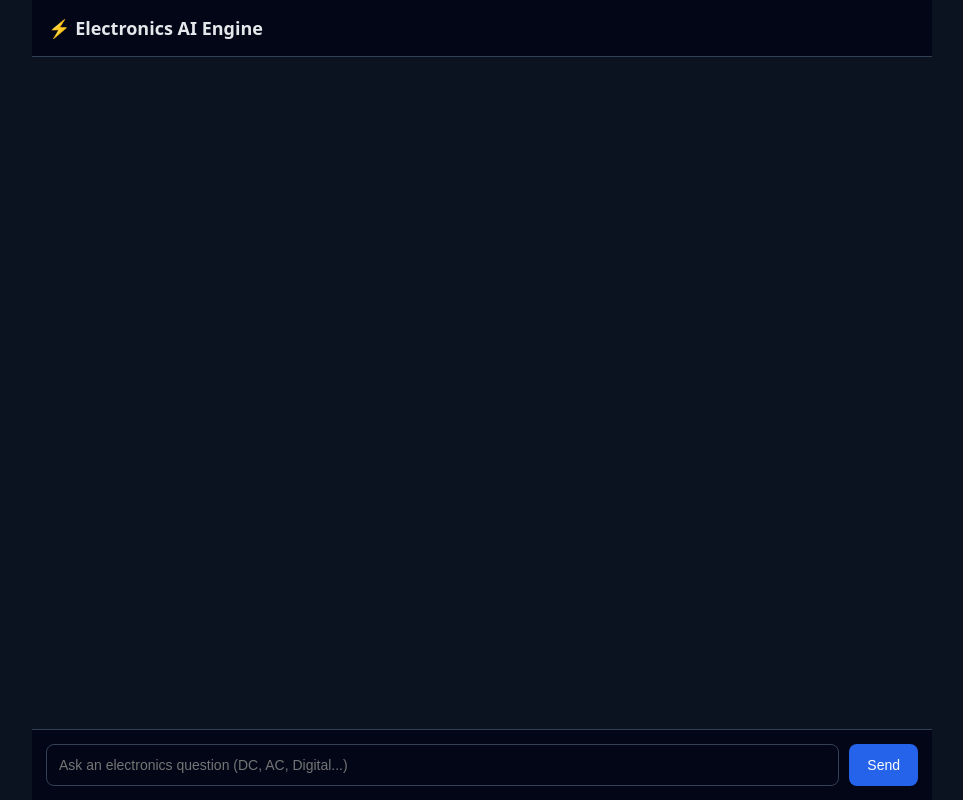
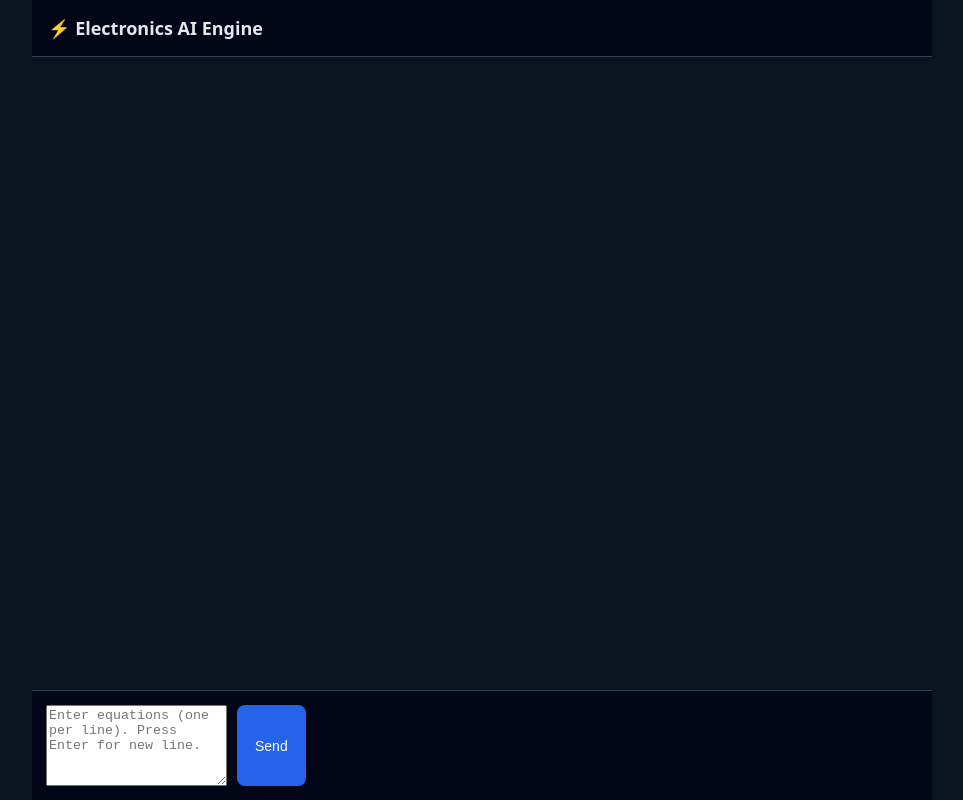
Before and after one commit to Surudmahajan/electronics-frontend, a plain HTML site: page index.html in a window 1280 px wide. Shown: the whole page, without its empty margins (158-1121 px from the left). Drawn offline with Linux system fonts and the light colour scheme.

Commit message:
Update index.html

```diff
--- a/index.html
+++ b/index.html
@@ -15,12 +15,13 @@
   <div id="chat" class="chat"></div>
 
   <div class="input-area">
-    <input
-      id="userInput"
-      type="text"
-      placeholder="Ask an electronics question (DC, AC, Digital...)"
-      autocomplete="off"
-    />
+   <textarea
+  id="userInput"
+  rows="5"
+  placeholder="Enter equations (one per line). Press Enter for new line."
+  autocomplete="off"
+></textarea>
+
     <button onclick="sendMessage()">Send</button>
   </div>
 </div>
```
